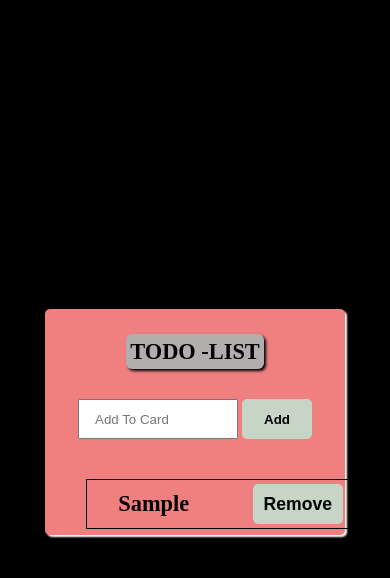
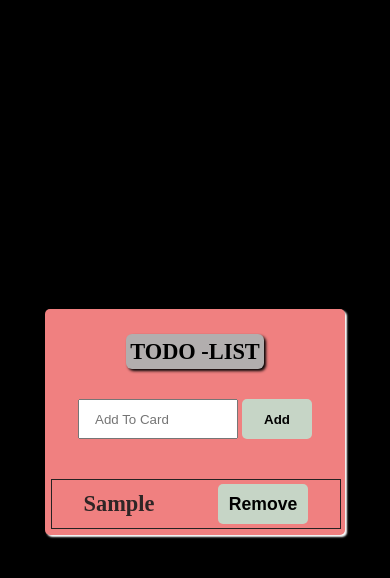
Before and after one commit to parteti78/Todo-list-project, a plain HTML site: page index.html in a window 390 px wide. Both pictures are taken after typing "Sample" into the empty fields and a click on the button "Add". Drawn offline with Linux system fonts and the light colour scheme.

Commit message:
chang a style

```diff
--- a/style.css
+++ b/style.css
@@ -50,7 +50,7 @@ html,body{
 li{
 
 
-    color: rgb(0, 0, 0);
+    color: rgb(46, 37, 37);
 
 
 }
@@ -68,13 +68,14 @@ li{
 li{
    margin-top: 3%;
    margin-left: 12%;
-   border: 1px solid black;
+   border: 1px solid rgb(38, 34, 34);
    height: 50px ;
    width: 290px;
    display: flex;
    justify-content: space-around;
    text-align: center;
    align-items: center;
+   overflow-x: auto;
 }
 
 li>button{
@@ -134,6 +135,17 @@ button{
         width: 160px;
 
     }
+    #list-box{
+
+        margin: 40px 0px 0px 10px;
+
+    }
+    li{
+        margin-left: -10px;
+        overflow-x: auto;
+
+
+    }
 
 
 
```
